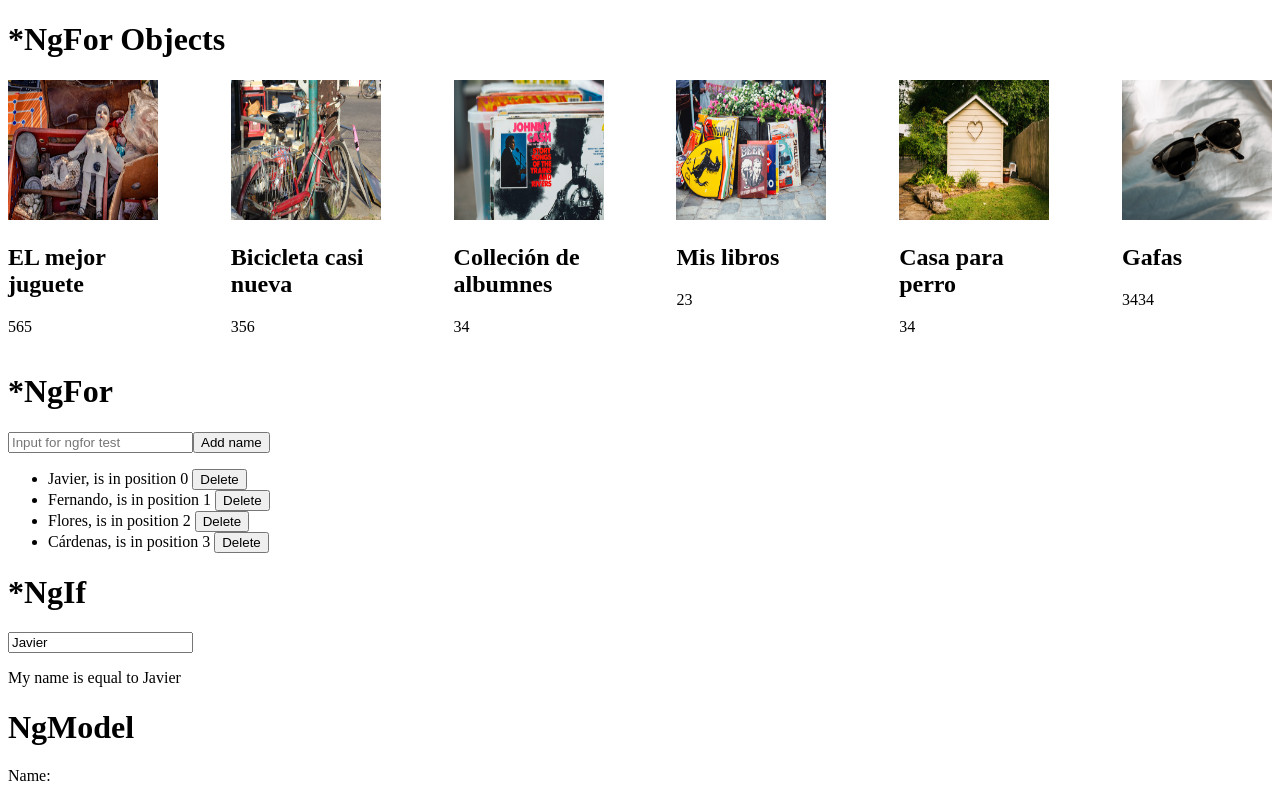
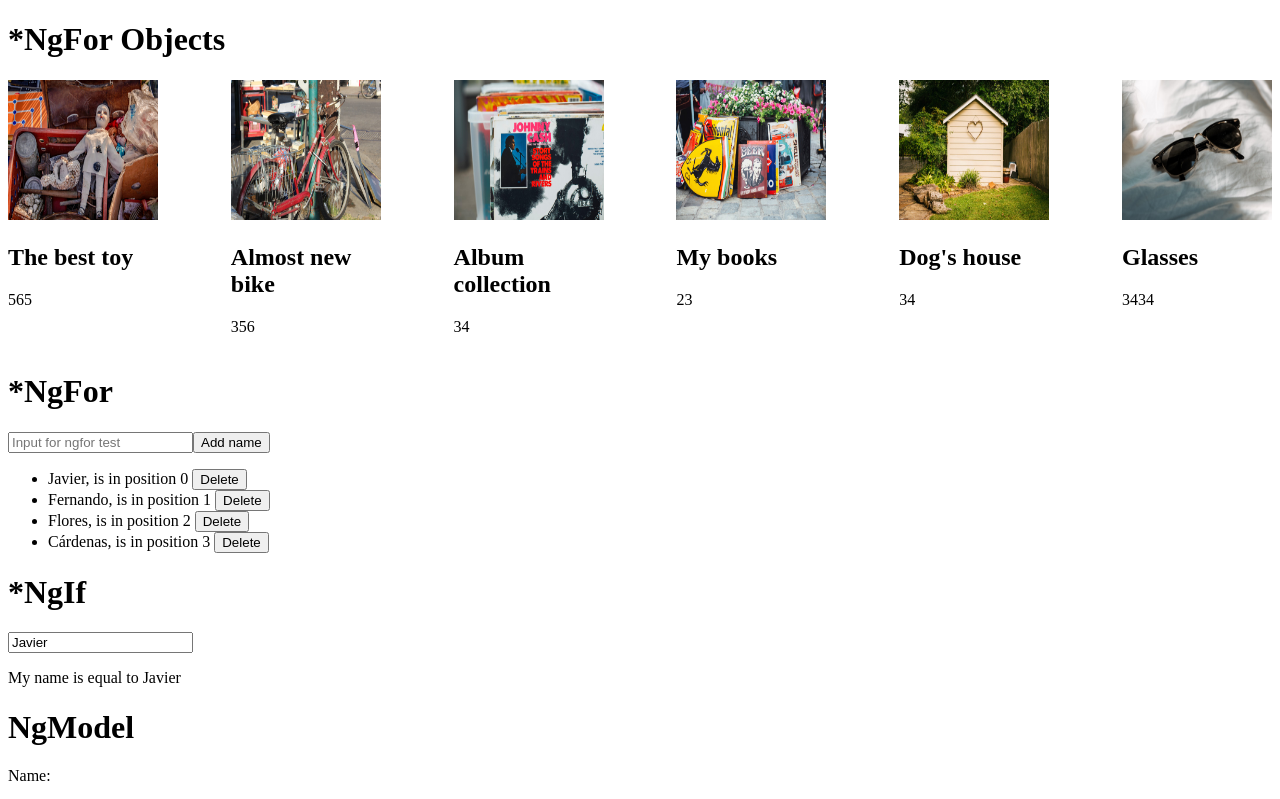
Before and after one commit to jffc-dev/Javascript-Angular-MyStore, an Angular app: page / in a window 1280 px wide. Shown: the top 799 px of the page. Built offline with nearby package versions, Linux system fonts and the light colour scheme.

Commit message:
feat(knowledge): Fix lang and logs issues

```diff
--- a/src/app/app.component.ts
+++ b/src/app/app.component.ts
@@ -28,33 +28,33 @@ export class AppComponent {
 
   products = [
     {
-      name: 'EL mejor juguete',
+      name: 'The best toy',
       price: 565,
       image: './assets/images/toy.jpg',
       category: 'all',
     },
     {
-      name: 'Bicicleta casi nueva',
+      name: 'Almost new bike',
       price: 356,
       image: './assets/images/bike.jpg'
     },
     {
-      name: 'Colleción de albumnes',
+      name: 'Album collection',
       price: 34,
       image: './assets/images/album.jpg'
     },
     {
-      name: 'Mis libros',
+      name: 'My books',
       price: 23,
       image: './assets/images/books.jpg'
     },
     {
-      name: 'Casa para perro',
+      name: 'Dog\'s house',
       price: 34,
       image: './assets/images/house.jpg'
     },
     {
-      name: 'Gafas',
+      name: 'Glasses',
       price: 3434,
       image: './assets/images/glasses.jpg'
     }
@@ -73,7 +73,6 @@ export class AppComponent {
   //evet for capture scroll event
   onScroll(event: Event){
     const element = event.target as HTMLElement;
-    console.log(element.scrollTop);
   }
 
   //event for change name property
```
